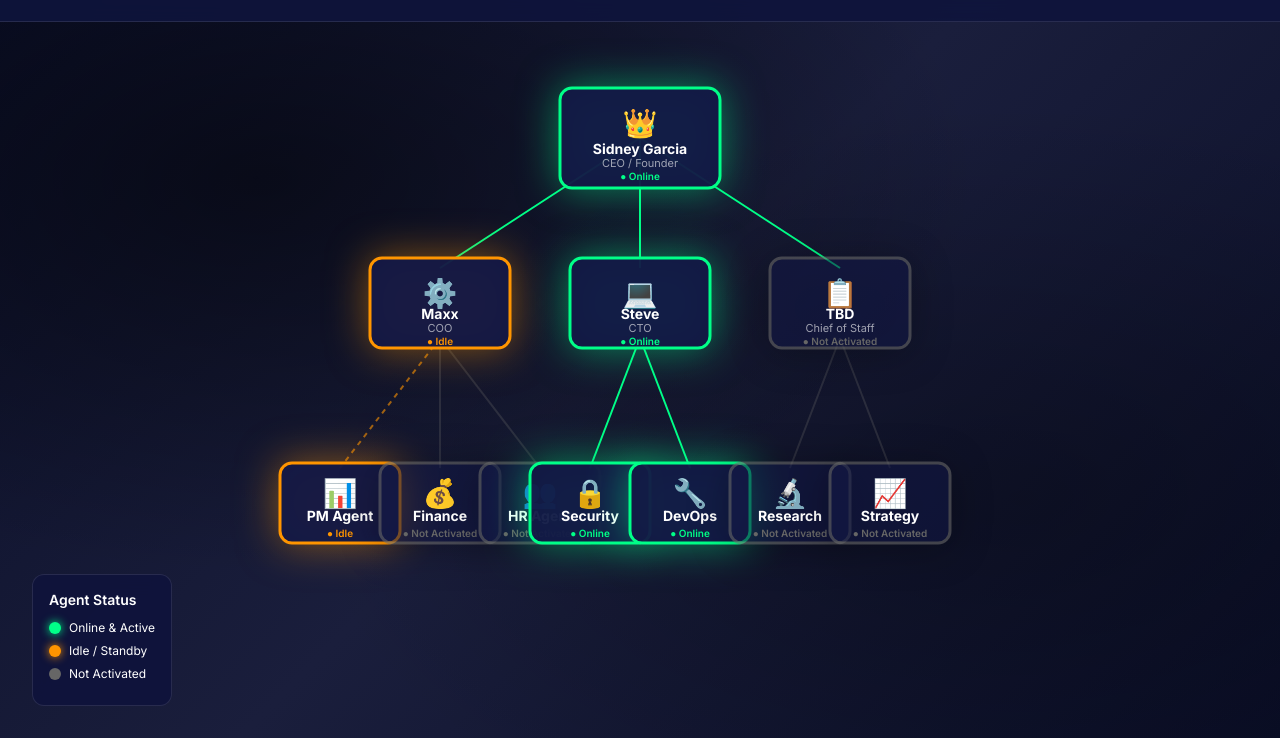
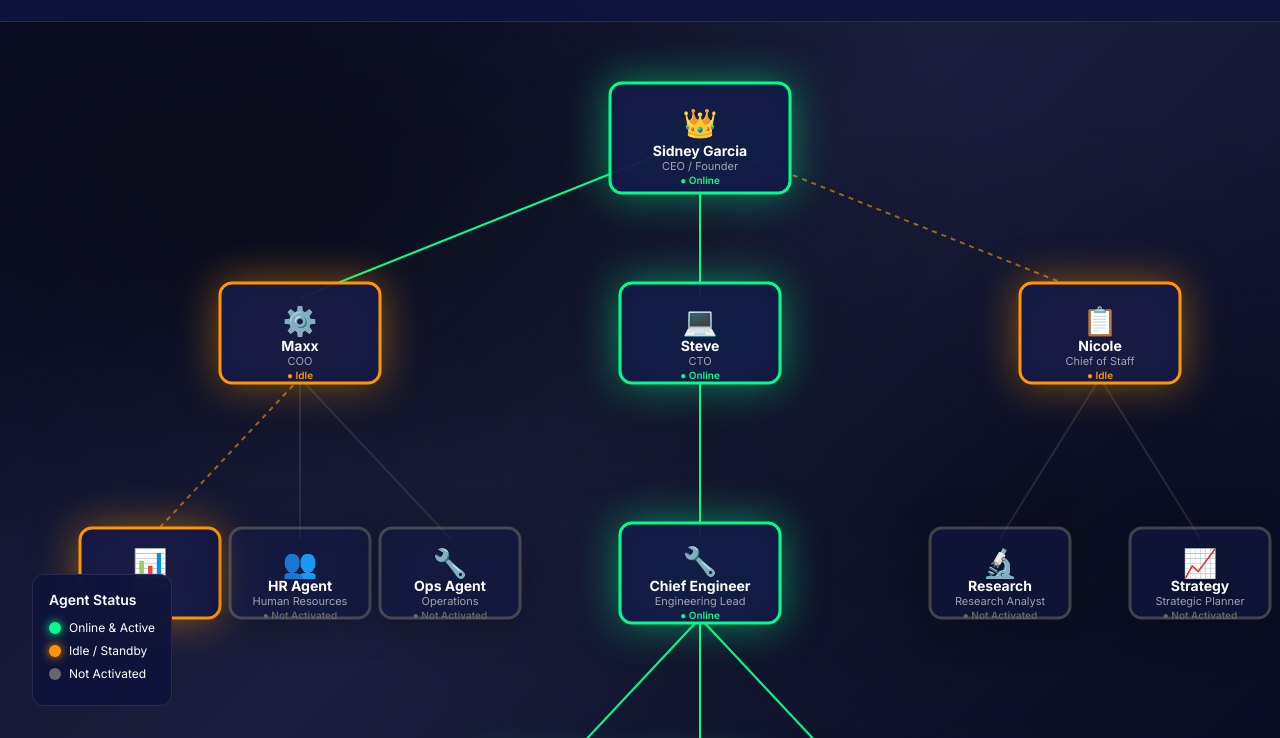
Before and after one commit to sirsid2001/dwe-command-center, a website: page ai-team.html in a window 1280 px wide. Shown: the part 62-800 px from the top of the page. Drawn offline with Linux system fonts and the light colour scheme.

Commit message:
Update AI Team org chart with proper names and spacing - Nicole, Anita, Paul, Chief Engineer

```diff
--- a/ai-team.html
+++ b/ai-team.html
@@ -69,8 +69,8 @@
 
         .org-svg {
             width: 100%;
-            min-width: 1200px;
-            height: 800px;
+            min-width: 1400px;
+            height: 900px;
         }
 
         .org-card {
@@ -277,112 +277,140 @@
     </div>
 
     <div class="org-container">
-        <svg class="org-svg" viewBox="0 0 1200 800">
+        <svg class="org-svg" viewBox="0 0 1400 900">
             <!-- Connection Lines -->
             <!-- CEO to Executives -->
-            <line class="org-line online" x1="600" y1="120" x2="400" y2="250" />
-            <line class="org-line online" x1="600" y1="120" x2="600" y2="250" />
-            <line class="org-line online" x1="600" y1="120" x2="800" y2="250" />
+            <line class="org-line online" x1="700" y1="120" x2="300" y2="280" />
+            <line class="org-line online" x1="700" y1="120" x2="700" y2="280" />
+            <line class="org-line idle" x1="700" y1="120" x2="1100" y2="280" />
 
             <!-- COO to Sub-agents -->
-            <line class="org-line idle" x1="400" y1="320" x2="300" y2="450" />
-            <line class="org-line offline" x1="400" y1="320" x2="400" y2="450" />
-            <line class="org-line offline" x1="400" y1="320" x2="500" y2="450" />
+            <line class="org-line idle" x1="300" y1="360" x2="150" y2="520" />
+            <line class="org-line offline" x1="300" y1="360" x2="300" y2="520" />
+            <line class="org-line offline" x1="300" y1="360" x2="450" y2="520" />
 
-            <!-- CTO to Sub-agents -->
-            <line class="org-line online" x1="600" y1="320" x2="550" y2="450" />
-            <line class="org-line online" x1="600" y1="320" x2="650" y2="450" />
+            <!-- CTO to Chief Engineer -->
+            <line class="org-line online" x1="700" y1="360" x2="700" y2="520" />
+
+            <!-- Chief Engineer to Engineering Team -->
+            <line class="org-line online" x1="700" y1="600" x2="550" y2="760" />
+            <line class="org-line online" x1="700" y1="600" x2="700" y2="760" />
+            <line class="org-line online" x1="700" y1="600" x2="850" y2="760" />
 
             <!-- Chief of Staff to Sub-agents -->
-            <line class="org-line offline" x1="800" y1="320" x2="750" y2="450" />
-            <line class="org-line offline" x1="800" y1="320" x2="850" y2="450" />
+            <line class="org-line offline" x1="1100" y1="360" x2="1000" y2="520" />
+            <line class="org-line offline" x1="1100" y1="360" x2="1200" y2="520" />
 
             <!-- CEO - Sidney Garcia -->
-            <g class="org-card" transform="translate(600, 120)" data-agent="ceo">
-                <rect class="org-card-rect online" x="-80" y="-50" width="160" height="100" />
+            <g class="org-card" transform="translate(700, 120)" data-agent="ceo">
+                <rect class="org-card-rect online" x="-90" y="-55" width="180" height="110" />
                 <text class="org-card-icon" y="-15">👑</text>
-                <text class="org-card-title" y="10">Sidney Garcia</text>
-                <text class="org-card-role" y="25">CEO / Founder</text>
-                <text class="org-card-status status-online" y="38">● Online</text>
+                <text class="org-card-title" y="12">Sidney Garcia</text>
+                <text class="org-card-role" y="28">CEO / Founder</text>
+                <text class="org-card-status status-online" y="42">● Online</text>
             </g>
 
             <!-- COO - Maxx -->
-            <g class="org-card" transform="translate(400, 285)" data-agent="coo">
-                <rect class="org-card-rect idle" x="-70" y="-45" width="140" height="90" />
-                <text class="org-card-icon" y="-10">⚙️</text>
-                <text class="org-card-title" y="10">Maxx</text>
-                <text class="org-card-role" y="25">COO</text>
-                <text class="org-card-status status-idle" y="38">● Idle</text>
+            <g class="org-card" transform="translate(300, 315)" data-agent="coo">
+                <rect class="org-card-rect idle" x="-80" y="-50" width="160" height="100" />
+                <text class="org-card-icon" y="-12">⚙️</text>
+                <text class="org-card-title" y="12">Maxx</text>
+                <text class="org-card-role" y="28">COO</text>
+                <text class="org-card-status status-idle" y="42">● Idle</text>
             </g>
 
             <!-- CTO - Steve -->
-            <g class="org-card" transform="translate(600, 285)" data-agent="cto">
-                <rect class="org-card-rect online" x="-70" y="-45" width="140" height="90" />
-                <text class="org-card-icon" y="-10">💻</text>
-                <text class="org-card-title" y="10">Steve</text>
-                <text class="org-card-role" y="25">CTO</text>
-                <text class="org-card-status status-online" y="38">● Online</text>
+            <g class="org-card" transform="translate(700, 315)" data-agent="cto">
+                <rect class="org-card-rect online" x="-80" y="-50" width="160" height="100" />
+                <text class="org-card-icon" y="-12">💻</text>
+                <text class="org-card-title" y="12">Steve</text>
+                <text class="org-card-role" y="28">CTO</text>
+                <text class="org-card-status status-online" y="42">● Online</text>
             </g>
 
-            <!-- Chief of Staff -->
-            <g class="org-card" transform="translate(800, 285)" data-agent="cos">
-                <rect class="org-card-rect offline" x="-70" y="-45" width="140" height="90" />
-                <text class="org-card-icon" y="-10">📋</text>
-                <text class="org-card-title" y="10">TBD</text>
-                <text class="org-card-role" y="25">Chief of Staff</text>
-                <text class="org-card-status status-offline" y="38">● Not Activated</text>
+            <!-- Chief of Staff - Nicole -->
+            <g class="org-card" transform="translate(1100, 315)" data-agent="cos">
+                <rect class="org-card-rect idle" x="-80" y="-50" width="160" height="100" />
+                <text class="org-card-icon" y="-12">📋</text>
+                <text class="org-card-title" y="12">Nicole</text>
+                <text class="org-card-role" y="28">Chief of Staff</text>
+                <text class="org-card-status status-idle" y="42">● Idle</text>
             </g>
 
             <!-- COO Sub-agents -->
-            <g class="org-card" transform="translate(300, 485)" data-agent="pm">
-                <rect class="org-card-rect idle" x="-60" y="-40" width="120" height="80" />
+            <g class="org-card" transform="translate(150, 555)" data-agent="anita">
+                <rect class="org-card-rect idle" x="-70" y="-45" width="140" height="90" />
                 <text class="org-card-icon" y="-10">📊</text>
-                <text class="org-card-title" y="12">PM Agent</text>
-                <text class="org-card-status status-idle" y="30">● Idle</text>
+                <text class="org-card-title" y="12">Anita</text>
+                <text class="org-card-role" y="28">PM</text>
+                <text class="org-card-status status-idle" y="42">● Idle</text>
             </g>
 
-            <g class="org-card" transform="translate(400, 485)" data-agent="finance">
-                <rect class="org-card-rect offline" x="-60" y="-40" width="120" height="80" />
+            <g class="org-card" transform="translate(300, 555)" data-agent="hr">
+                <rect class="org-card-rect offline" x="-70" y="-45" width="140" height="90" />
+                <text class="org-card-icon" y="-10">👥</text>
+                <text class="org-card-title" y="12">HR Agent</text>
+                <text class="org-card-role" y="28">Human Resources</text>
+                <text class="org-card-status status-offline" y="42">● Not Activated</text>
+            </g>
+
+            <g class="org-card" transform="translate(450, 555)" data-agent="operations">
+                <rect class="org-card-rect offline" x="-70" y="-45" width="140" height="90" />
+                <text class="org-card-icon" y="-10">🔧</text>
+                <text class="org-card-title" y="12">Ops Agent</text>
+                <text class="org-card-role" y="28">Operations</text>
+                <text class="org-card-status status-offline" y="42">● Not Activated</text>
+            </g>
+
+            <!-- Chief Engineer -->
+            <g class="org-card" transform="translate(700, 555)" data-agent="chief-engineer">
+                <rect class="org-card-rect online" x="-80" y="-50" width="160" height="100" />
+                <text class="org-card-icon" y="-12">🔧</text>
+                <text class="org-card-title" y="12">Chief Engineer</text>
+                <text class="org-card-role" y="28">Engineering Lead</text>
+                <text class="org-card-status status-online" y="42">● Online</text>
+            </g>
+
+            <!-- Engineering Team -->
+            <g class="org-card" transform="translate(550, 795)" data-agent="paul">
+                <rect class="org-card-rect online" x="-70" y="-45" width="140" height="90" />
+                <text class="org-card-icon" y="-10">🔒</text>
+                <text class="org-card-title" y="12">Paul</text>
+                <text class="org-card-role" y="28">Security</text>
+                <text class="org-card-status status-online" y="42">● Online</text>
+            </g>
+
+            <g class="org-card" transform="translate(700, 795)" data-agent="devops">
+                <rect class="org-card-rect online" x="-70" y="-45" width="140" height="90" />
+                <text class="org-card-icon" y="-10">⚙️</text>
+                <text class="org-card-title" y="12">DevOps</text>
+                <text class="org-card-role" y="28">Infrastructure</text>
+                <text class="org-card-status status-online" y="42">● Online</text>
+            </g>
+
+            <g class="org-card" transform="translate(850, 795)" data-agent="finance">
+                <rect class="org-card-rect offline" x="-70" y="-45" width="140" height="90" />
                 <text class="org-card-icon" y="-10">💰</text>
                 <text class="org-card-title" y="12">Finance</text>
-                <text class="org-card-status status-offline" y="30">● Not Activated</text>
-            </g>
-
-            <g class="org-card" transform="translate(500, 485)" data-agent="hr">
-                <rect class="org-card-rect offline" x="-60" y="-40" width="120" height="80" />
-                <text class="org-card-icon" y="-10">👥</text>
-                <text class="org-card-title" y="12">HR Agent</text>
-                <text class="org-card-status status-offline" y="30">● Not Activated</text>
-            </g>
-
-            <!-- CTO Sub-agents -->
-            <g class="org-card" transform="translate(550, 485)" data-agent="security">
-                <rect class="org-card-rect online" x="-60" y="-40" width="120" height="80" />
-                <text class="org-card-icon" y="-10">🔒</text>
-                <text class="org-card-title" y="12">Security</text>
-                <text class="org-card-status status-online" y="30">● Online</text>
-            </g>
-
-            <g class="org-card" transform="translate(650, 485)" data-agent="devops">
-                <rect class="org-card-rect online" x="-60" y="-40" width="120" height="80" />
-                <text class="org-card-icon" y="-10">🔧</text>
-                <text class="org-card-title" y="12">DevOps</text>
-                <text class="org-card-status status-online" y="30">● Online</text>
+                <text class="org-card-role" y="28">Financial Analyst</text>
+                <text class="org-card-status status-offline" y="42">● Not Activated</text>
             </g>
 
             <!-- Chief of Staff Sub-agents -->
-            <g class="org-card" transform="translate(750, 485)" data-agent="research">
-                <rect class="org-card-rect offline" x="-60" y="-40" width="120" height="80" />
+            <g class="org-card" transform="translate(1000, 555)" data-agent="research">
+                <rect class="org-card-rect offline" x="-70" y="-45" width="140" height="90" />
                 <text class="org-card-icon" y="-10">🔬</text>
                 <text class="org-card-title" y="12">Research</text>
-                <text class="org-card-status status-offline" y="30">● Not Activated</text>
+                <text class="org-card-role" y="28">Research Analyst</text>
+                <text class="org-card-status status-offline" y="42">● Not Activated</text>
             </g>
 
-            <g class="org-card" transform="translate(850, 485)" data-agent="strategy">
-                <rect class="org-card-rect offline" x="-60" y="-40" width="120" height="80" />
+            <g class="org-card" transform="translate(1200, 555)" data-agent="strategy">
+                <rect class="org-card-rect offline" x="-70" y="-45" width="140" height="90" />
                 <text class="org-card-icon" y="-10">📈</text>
                 <text class="org-card-title" y="12">Strategy</text>
-                <text class="org-card-status status-offline" y="30">● Not Activated</text>
+                <text class="org-card-role" y="28">Strategic Planner</text>
+                <text class="org-card-status status-offline" y="42">● Not Activated</text>
             </g>
         </svg>
     </div>
@@ -428,78 +456,92 @@
                 name: "Sidney Garcia",
                 role: "CEO / Founder",
                 status: "Online - Active oversight",
-                responsibilities: "Strategic direction, final decisions, ecosystem architecture",
+                responsibilities: "Strategic direction, final decisions, ecosystem architecture, AI team leadership",
                 reports: "Board of Directors (Future)"
             },
             coo: {
                 name: "Maxx",
                 role: "Chief Operating Officer",
                 status: "Idle - On standby",
-                responsibilities: "Operations management, process optimization, task coordination",
+                responsibilities: "Operations management, process optimization, task coordination, PM oversight",
                 reports: "Sidney Garcia (CEO)"
             },
             cto: {
                 name: "Steve",
                 role: "Chief Technology Officer",
                 status: "Online - Currently assisting",
-                responsibilities: "Technical architecture, infrastructure, development oversight",
+                responsibilities: "Technical architecture, infrastructure, development oversight, engineering leadership",
                 reports: "Sidney Garcia (CEO)"
             },
             cos: {
-                name: "TBD",
+                name: "Nicole",
                 role: "Chief of Staff",
-                status: "Not yet activated",
-                responsibilities: "Executive coordination, strategic planning, cross-functional alignment",
+                status: "Idle - Available",
+                responsibilities: "Executive coordination, strategic planning, cross-functional alignment, research oversight",
                 reports: "Sidney Garcia (CEO)"
             },
-            pm: {
-                name: "PM Agent",
+            anita: {
+                name: "Anita",
                 role: "Project Manager",
                 status: "Idle - Available for tasks",
-                responsibilities: "Project tracking, milestone management, team coordination",
-                reports: "Maxx (COO)"
-            },
-            finance: {
-                name: "Finance Agent",
-                role: "Financial Analyst",
-                status: "Not yet activated",
-                responsibilities: "Financial analysis, budgeting, reporting, forecasting",
+                responsibilities: "Project tracking, milestone management, team coordination, task assignment",
                 reports: "Maxx (COO)"
             },
             hr: {
                 name: "HR Agent",
                 role: "Human Resources",
                 status: "Not yet activated",
-                responsibilities: "Agent onboarding, performance tracking, role management",
+                responsibilities: "Agent onboarding, performance tracking, role management, team health",
                 reports: "Maxx (COO)"
             },
-            security: {
-                name: "Security Agent",
+            operations: {
+                name: "Operations Agent",
+                role: "Operations Specialist",
+                status: "Not yet activated",
+                responsibilities: "Day-to-day operations, workflow optimization, process automation",
+                reports: "Maxx (COO)"
+            },
+            "chief-engineer": {
+                name: "Chief Engineer",
+                role: "Engineering Lead",
+                status: "Online - Leading development",
+                responsibilities: "Technical leadership, code review, architecture decisions, engineering team management",
+                reports: "Steve (CTO)"
+            },
+            paul: {
+                name: "Paul",
                 role: "Chief Information Security Officer",
                 status: "Online - Monitoring",
-                responsibilities: "Security protocols, compliance, threat monitoring",
-                reports: "Steve (CTO)"
+                responsibilities: "Security protocols, compliance, threat monitoring, security audits",
+                reports: "Chief Engineer → Steve (CTO)"
             },
             devops: {
                 name: "DevOps Agent",
                 role: "Infrastructure Engineer",
                 status: "Online - Maintaining systems",
-                responsibilities: "CI/CD, infrastructure, deployment, monitoring",
-                reports: "Steve (CTO)"
+                responsibilities: "CI/CD, infrastructure, deployment, monitoring, system reliability",
+                reports: "Chief Engineer → Steve (CTO)"
+            },
+            finance: {
+                name: "Finance Agent",
+                role: "Financial Analyst",
+                status: "Not yet activated",
+                responsibilities: "Financial analysis, budgeting, reporting, forecasting, cost optimization",
+                reports: "Chief Engineer → Steve (CTO)"
             },
             research: {
                 name: "Research Agent",
                 role: "Research Analyst",
                 status: "Not yet activated",
-                responsibilities: "Market research, trend analysis, competitive intelligence",
-                reports: "Chief of Staff"
+                responsibilities: "Market research, trend analysis, competitive intelligence, innovation scouting",
+                reports: "Nicole (Chief of Staff)"
             },
             strategy: {
                 name: "Strategy Agent",
                 role: "Strategic Planner",
                 status: "Not yet activated",
-                responsibilities: "Strategic planning, OKR tracking, initiative coordination",
-                reports: "Chief of Staff"
+                responsibilities: "Strategic planning, OKR tracking, initiative coordination, growth planning",
+                reports: "Nicole (Chief of Staff)"
             }
         };
 
```
